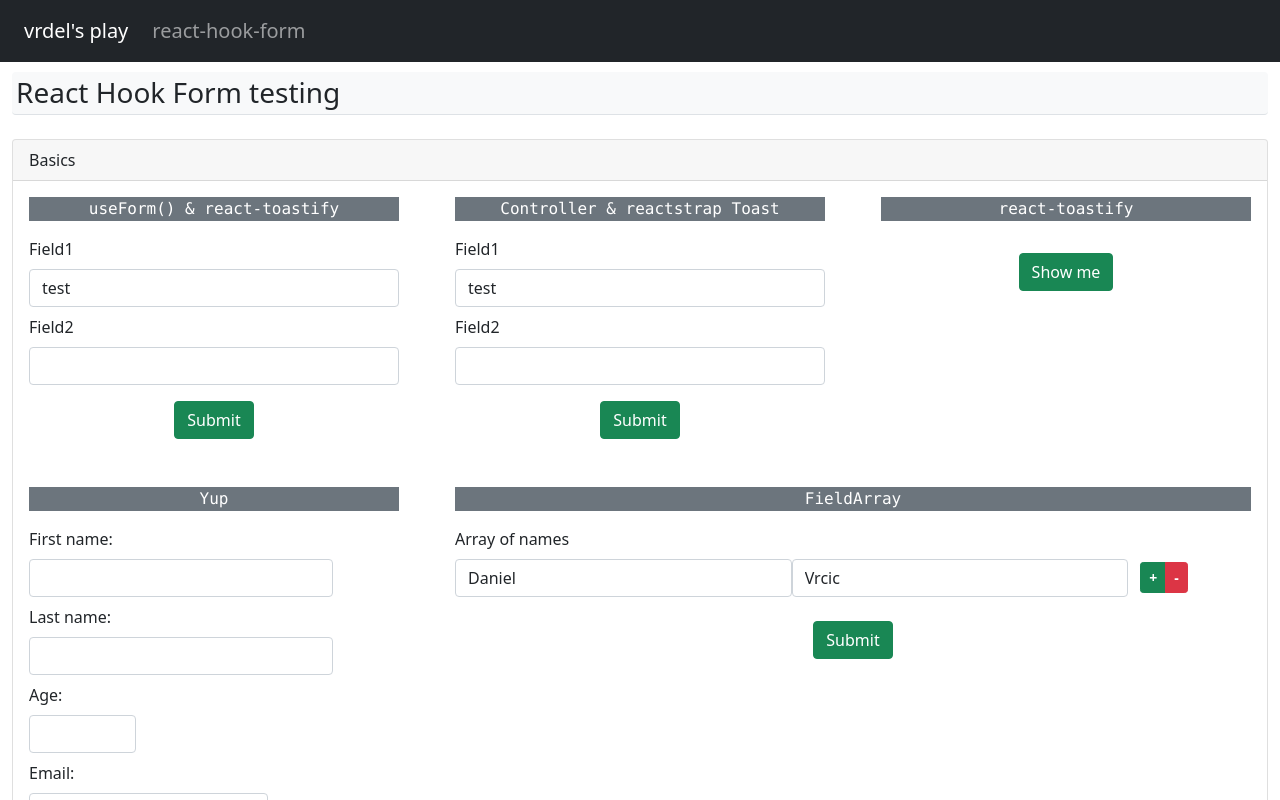
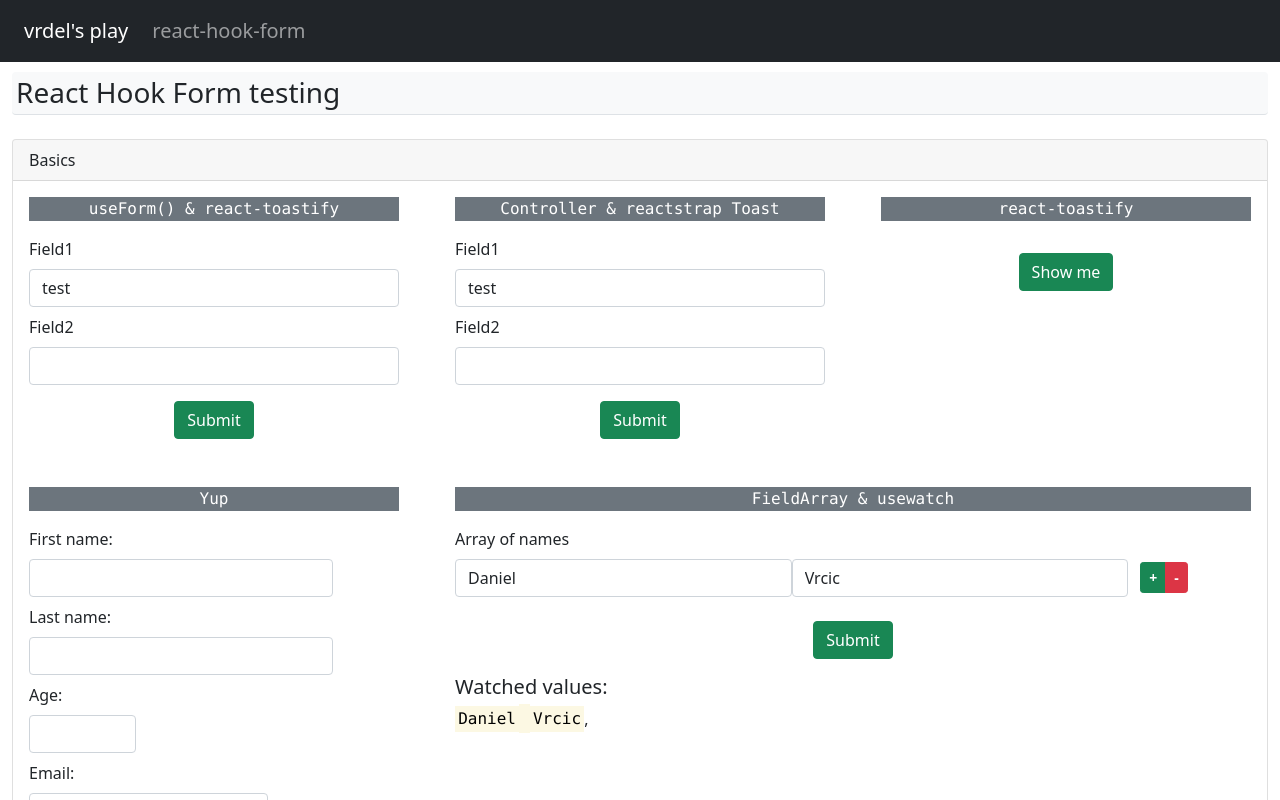
Before and after one commit to vrdel/react-playground, a React (Vite) app in the folder react-playground/: page /react-hook-form in a window 1280 px wide. Shown: the top 800 px of the page. Built offline with nearby package versions, Linux system fonts and the light colour scheme.

Commit message:
add useWatch example

```diff
--- a/react-playground/src/routes/reacthookform.jsx
+++ b/react-playground/src/routes/reacthookform.jsx
@@ -19,7 +19,7 @@ import {
   Label,
   Row,
 } from 'reactstrap'
-import { useForm, Controller, useFieldArray } from "react-hook-form";
+import { useForm, Controller, useFieldArray, useWatch } from "react-hook-form";
 import { toast } from 'react-toastify';
 import { yupResolver } from '@hookform/resolvers/yup';
 import { ErrorMessage } from '@hookform/error-message';
@@ -57,6 +57,29 @@ const TestForm5 = () => {
       names: [{firstname: 'Daniel', lastname: 'Vrcic'}]
     }
   })
+
+  const InputNames = ({control}) => {
+    const names = useWatch({control, name: "names"})
+
+    return (
+      names.map((name) =>
+        <>
+          <span className="font-monospace"><mark>
+            {
+              name['firstname']
+            }
+          </mark></span>
+          <mark>{' '}</mark>
+          <span className="font-monospace"><mark>
+            {
+              name['lastname']
+            }
+          </mark></span>
+          {', '}
+        </>
+      )
+    )
+  }
 
   const { fields, append, remove } = useFieldArray({
     control,
@@ -149,6 +172,8 @@ const TestForm5 = () => {
           </Row>
         </FormGroup>
       </Form>
+      <h5>Watched values:</h5>
+      <InputNames control={control}/>
     </>
   );
 }
@@ -561,7 +586,7 @@ const ReactHookForm = () => {
               <CardBody>
                 <CardTitle className="bg-secondary text-center text-white">
                   <p className="font-monospace">
-                    FieldArray
+                    FieldArray & usewatch
                   </p>
                 </CardTitle>
                 <TestForm5/>
```
